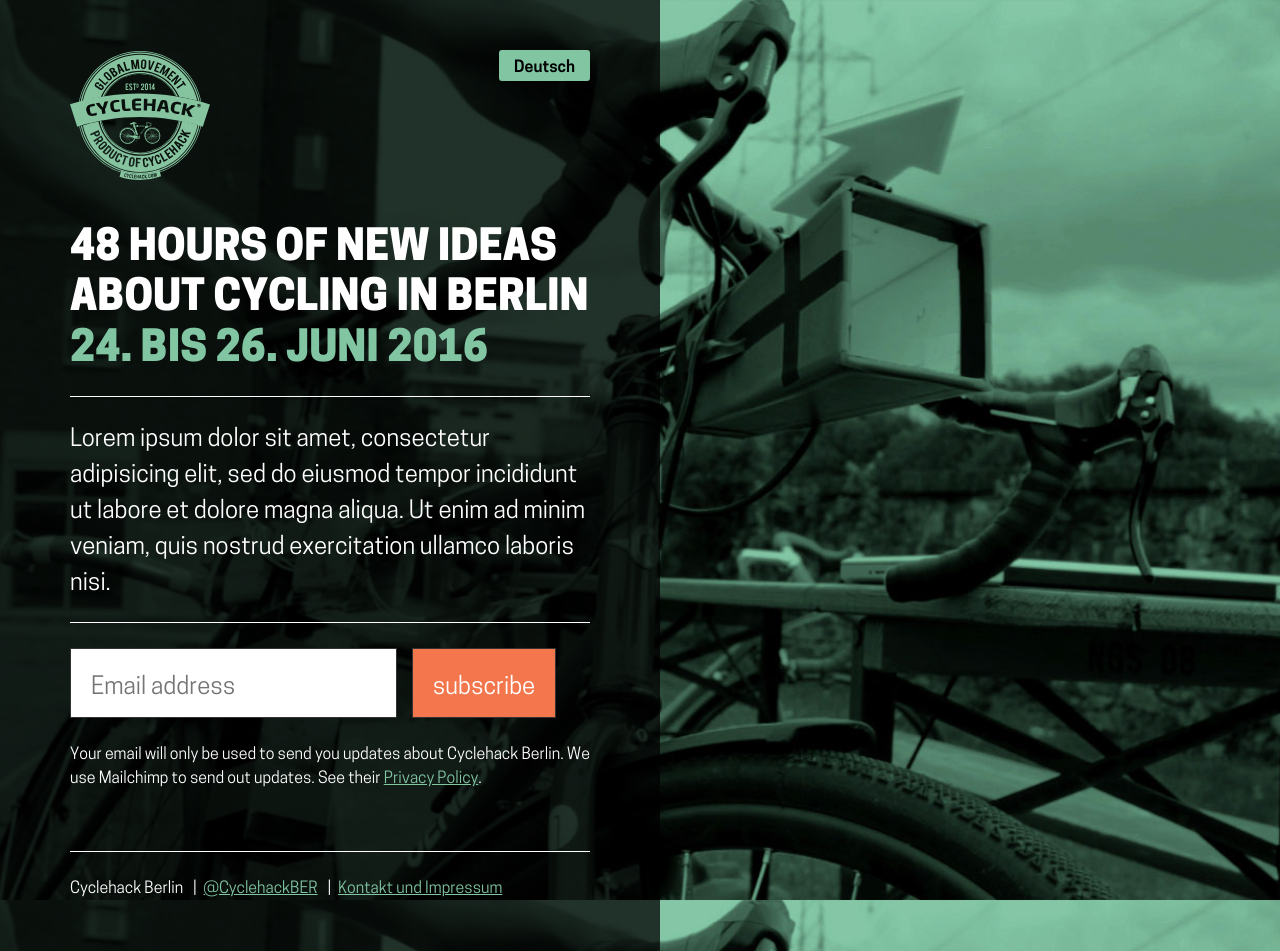
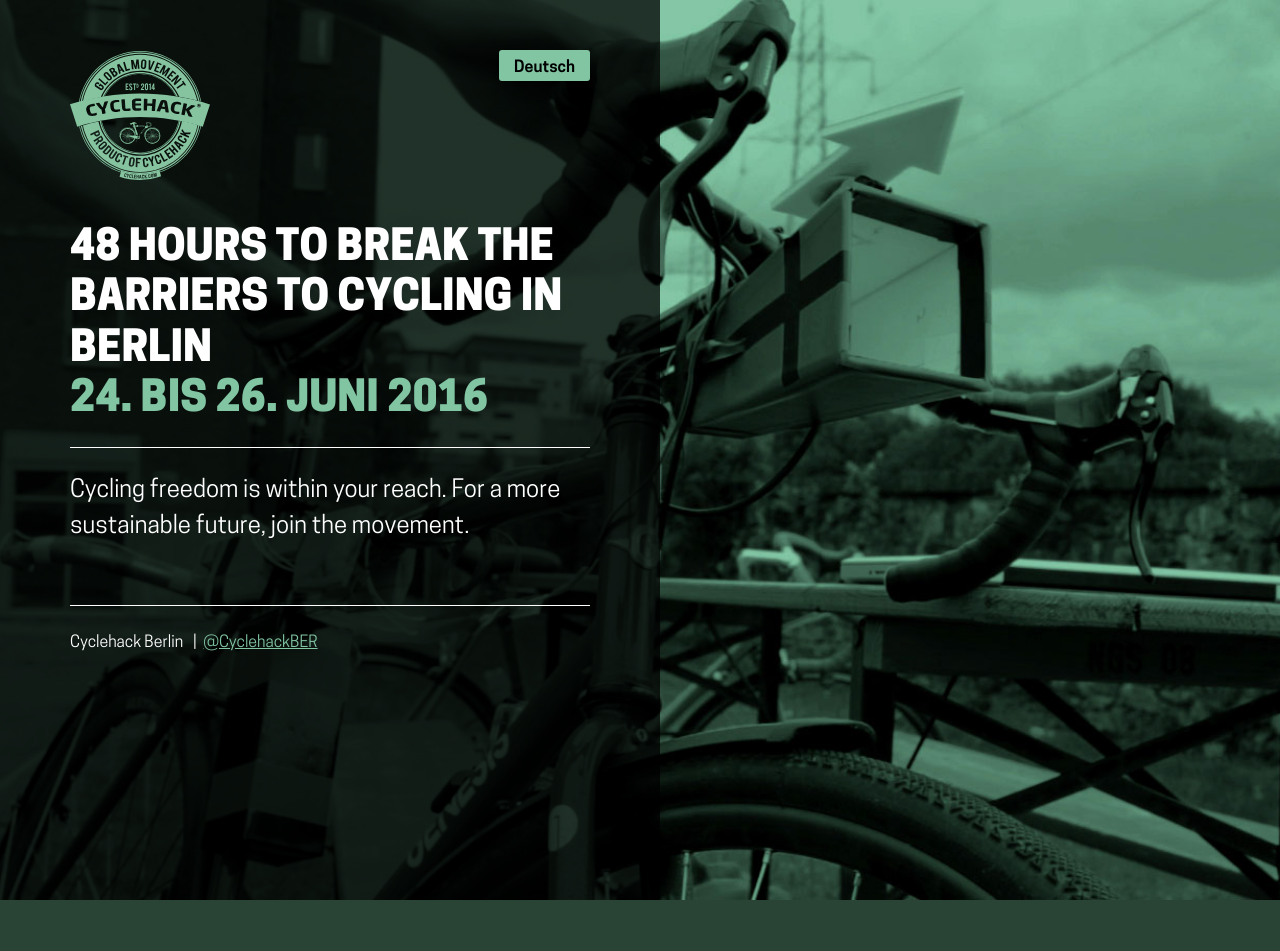
Before and after one commit to sjockers/cyclehackberlin.de, a Jekyll site: the page built from en/index.md, in a window 1280 px wide. Built offline with Jekyll 4.4.1, drawn with Linux system fonts in a browser that asks for light colours; after the commit the page ends 900 px from its top, so only the background shows below that.

Commit message:
Update copy for quick-dirty launch.

```diff
--- a/_includes/footer.html
+++ b/_includes/footer.html
@@ -2,6 +2,6 @@
   Cyclehack Berlin
   <ul>
     <li><a href="https://twitter.com/cyclehackber" target="_blank">@CyclehackBER</a></li>
-    <li><a href="/contact">Kontakt und Impressum</a></li>
-  </ul>
+<!--     <li><a href="/contact">Kontakt und Impressum</a></li>
+ -->  </ul>
 </footer>
--- a/_layouts/home.html
+++ b/_layouts/home.html
@@ -8,9 +8,9 @@
   </div>
 
   {{ content }}
-
+<!--
   <form class="subscription-form" action="" method="post" target="_blank" novalidate>
     <input type="email" value="" name="EMAIL" id="mce-EMAIL" placeholder="{{ page.form.email }}" required>
     <button type="submit" name="subscribe" id="mc-embedded-subscribe">{{ page.form.submit }}</button>
     <p class="subscription-form__smallprint">{{ page.form.smallprint }}</p>
-  </form>
+  </form> -->
--- a/en/index.md
+++ b/en/index.md
@@ -3,7 +3,7 @@
 language: en
 
 intro:
-  tagline: 48 hours of new ideas about cycling in Berlin
+  tagline: 48 hours to break the barriers to cycling in Berlin
   date: 24. bis 26. Juni 2016
 
 form:
@@ -12,7 +12,4 @@
   smallprint: "Your email will only be used to send you updates about Cyclehack Berlin. We use Mailchimp to send out updates. See their <a href='http://mailchimp.com/legal/privacy/' target='_blank'>Privacy Policy</a>."
 ---
 
-Lorem ipsum dolor sit amet, consectetur adipisicing elit,
-sed do eiusmod tempor incididunt ut labore et dolore
-magna aliqua. Ut enim ad minim veniam, quis nostrud
-exercitation ullamco laboris nisi.
+Cycling freedom is within your reach. For a more sustainable future, join the movement.
```
Also changed, not shown: index.md (+1 -4 lines).
